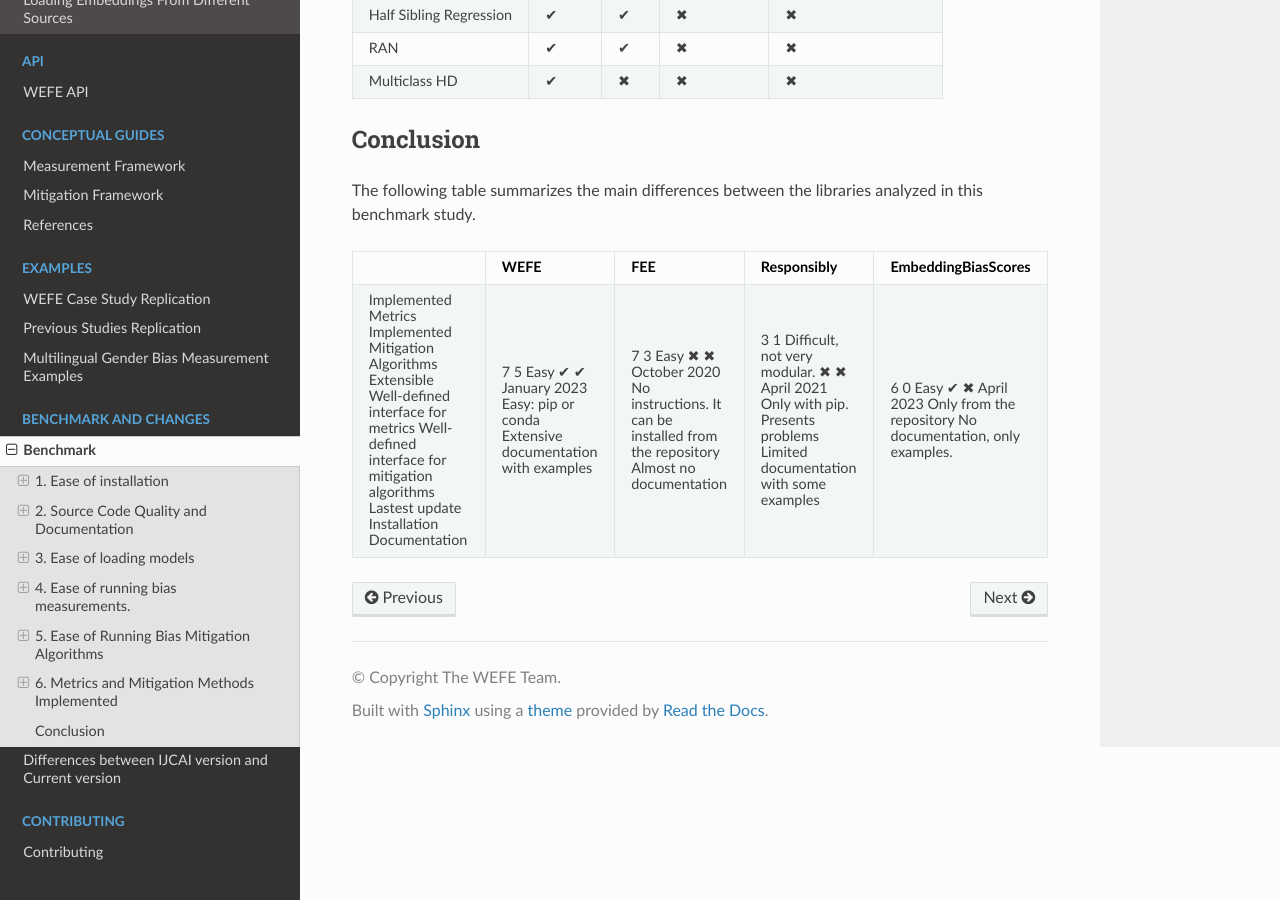
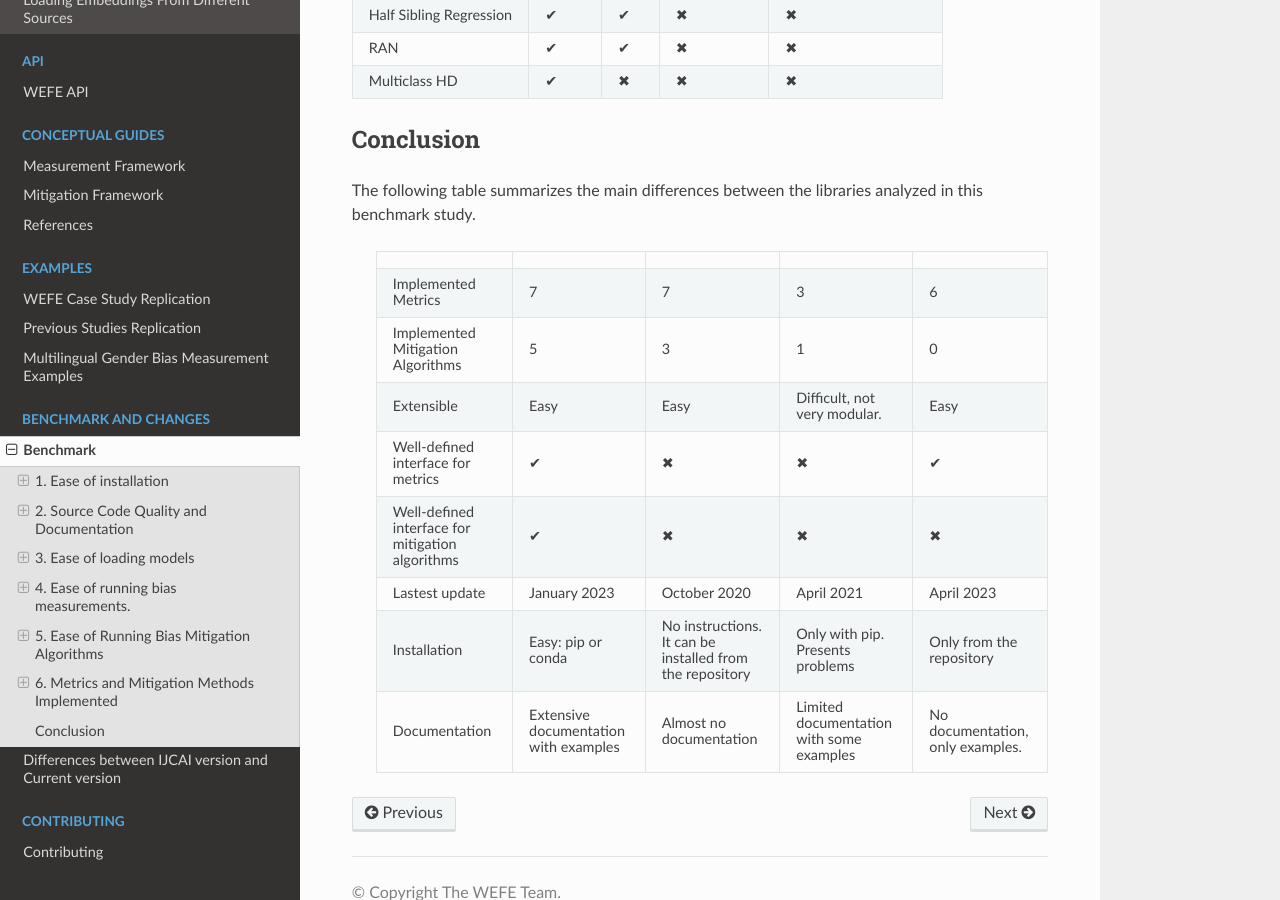
Before and after one commit to dccuchile/wefe, a Sphinx documentation site: the page built from docs/benchmark/benchmark.rst, in a window 1280 px wide and 900 px high, scrolled down 18907 px. Built offline with Sphinx 7.4.7 and the Read the Docs theme 2.0.0, drawn with Linux system fonts in a browser that asks for light colours; comment, search, counter and statistics services are not loaded.

Commit message:
Fix Table 2

```diff
--- a/docs/benchmark/benchmark.rst
+++ b/docs/benchmark/benchmark.rst
@@ -1138,15 +1138,15 @@
 The following table summarizes the main differences between the
 libraries analyzed in this benchmark study.
 
-+----------------------------------------------------+-----------------------------------------+----------------------------------------------------------+------------------------------------------+------------------------------------+
-|                                                    | WEFE                                    | FEE                                                      | Responsibly                              | EmbeddingBiasScores                |
-+====================================================+=========================================+==========================================================+==========================================+====================================+
-| Implemented   Metrics                              | 7                                       | 7                                                        | 3                                        | 6                                  |
-| Implemented   Mitigation Algorithms                | 5                                       | 3                                                        | 1                                        | 0                                  |
-| Extensible                                         | Easy                                    | Easy                                                     | Difficult,   not very modular.           | Easy                               |
-| Well-defined   interface for metrics               | ✔                                       | ✖                                                        | ✖                                        | ✔                                  |
-| Well-defined   interface for mitigation algorithms | ✔                                       | ✖                                                        | ✖                                        | ✖                                  |
-| Lastest update                                     | January 2023                            | October 2020                                             | April 2021                               | April 2023                         |
-| Installation                                       | Easy:   pip or conda                    | No instructions. It can be installed from the repository | Only   with pip. Presents problems       | Only   from the repository         |
-| Documentation                                      | Extensive   documentation with examples | Almost   no documentation                                | Limited documentation with some examples | No   documentation, only examples. |
-+----------------------------------------------------+-----------------------------------------+----------------------------------------------------------+------------------------------------------+------------------------------------+
+ ==================================================== ========================================= ========================================================== ========================================== ====================================
+                                                       WEFE                                      FEE                                                        Responsibly                                EmbeddingBiasScores
+ ==================================================== ========================================= ========================================================== ========================================== ====================================
+  Implemented   Metrics                                7                                         7                                                          3                                          6
+  Implemented   Mitigation Algorithms                  5                                         3                                                          1                                          0
+  Extensible                                           Easy                                      Easy                                                       Difficult,   not very modular.             Easy
+  Well-defined   interface for metrics                 ✔                                         ✖                                                          ✖                                          ✔
+  Well-defined   interface for mitigation algorithms   ✔                                         ✖                                                          ✖                                          ✖
+  Lastest update                                       January 2023                              October 2020                                               April 2021                                 April 2023
+  Installation                                         Easy:   pip or conda                      No instructions. It can be installed from the repository   Only   with pip. Presents problems         Only   from the repository
+  Documentation                                        Extensive   documentation with examples   Almost   no documentation                                  Limited documentation with some examples   No   documentation, only examples.
+ ==================================================== ========================================= ========================================================== ========================================== ====================================
```
